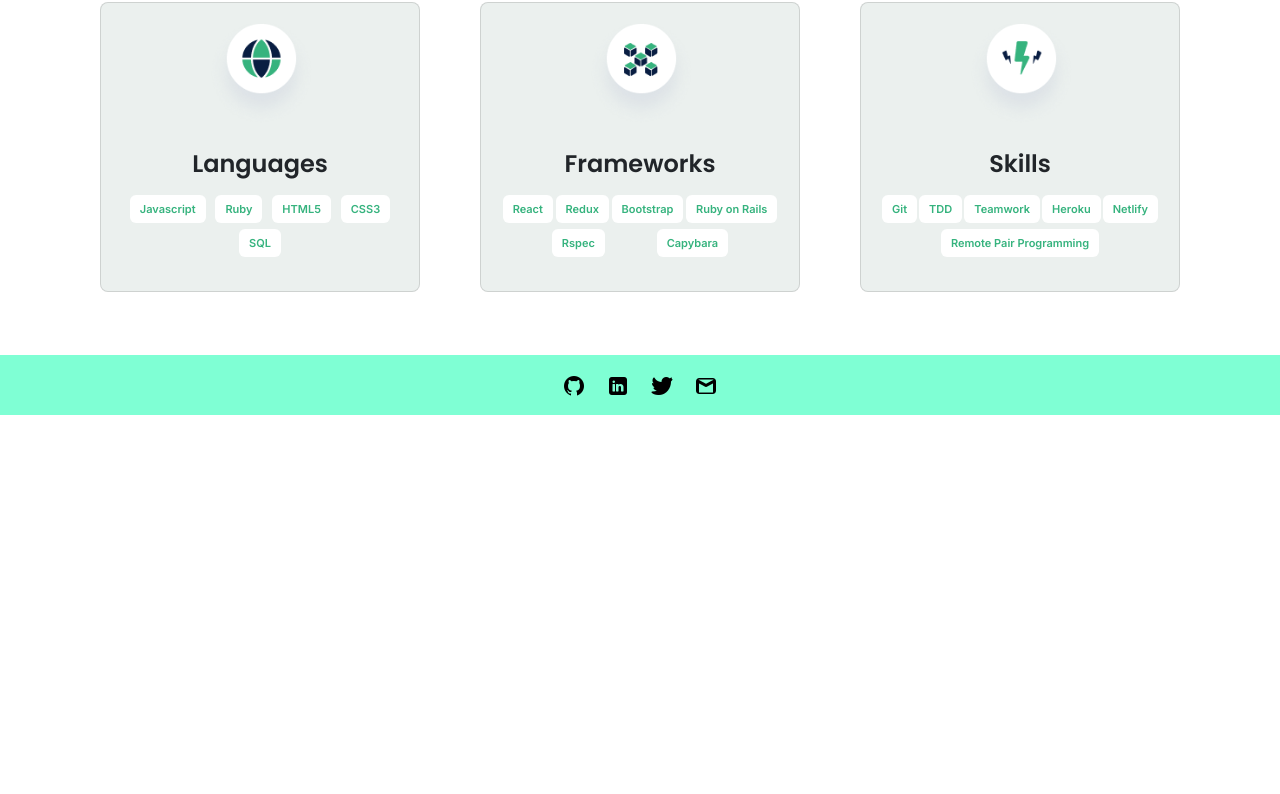
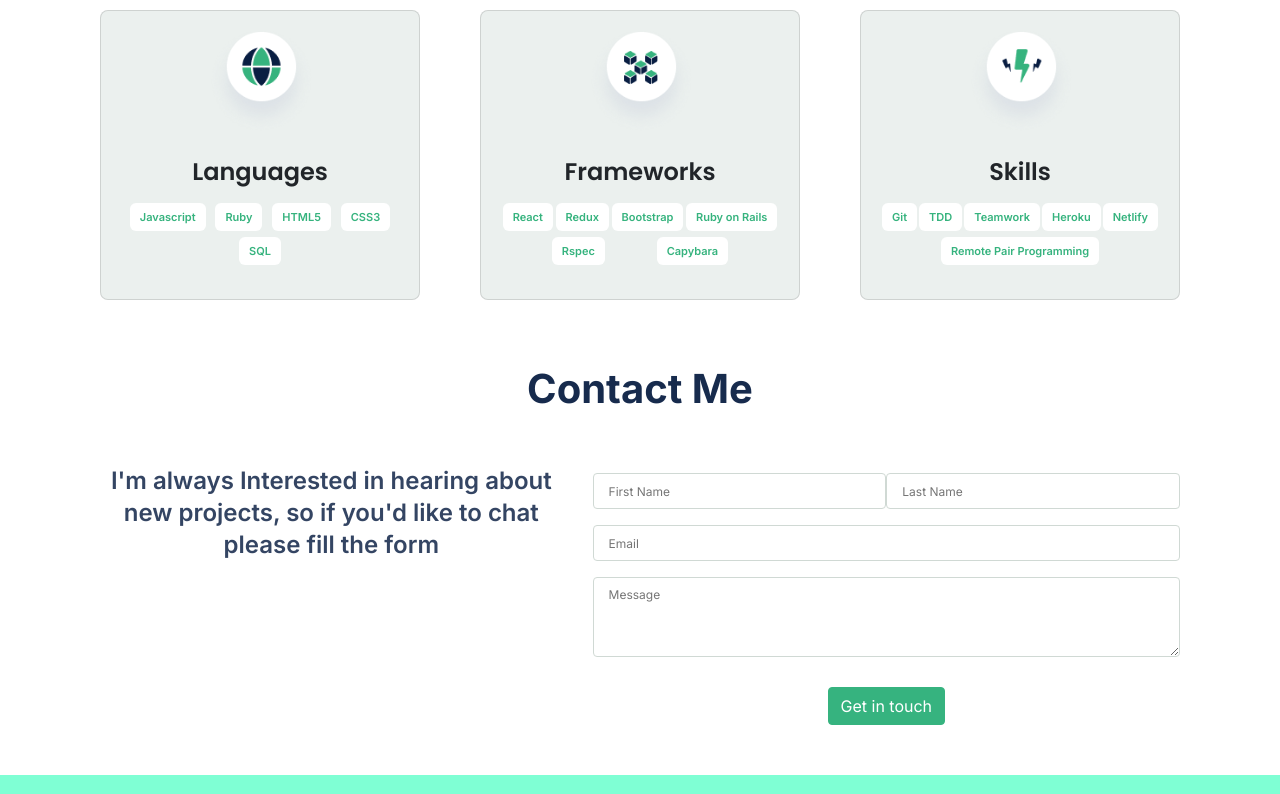
Before and after one commit to nriqu322/portfolio-ls, a React (Create React App) app: page / in a window 1280 px wide. Shown: the part 1991-2785 px from the top of the page. Before the commit the page ends 2406 px from the top, so only its background shows below. Built offline with nearby package versions, Linux system fonts and the light colour scheme.

Commit message:
finished about section

```diff
--- a/package.json
+++ b/package.json
@@ -7,10 +7,12 @@
     "@testing-library/react": "^11.1.0",
     "@testing-library/user-event": "^12.1.10",
     "bootstrap": "^4.5.3",
+    "emailjs-com": "^2.6.4",
     "react": "^17.0.1",
     "react-bootstrap": "^1.4.3",
     "react-dom": "^17.0.1",
     "react-scripts": "4.0.1",
+    "react-toastify": "^6.2.0",
     "web-vitals": "^0.2.4"
   },
   "scripts": {
--- a/src/App.css
+++ b/src/App.css
@@ -135,6 +135,42 @@
   border-radius: 6px;
  }
 
+ .about-container {
+   max-width: 1110px;
+   margin: 50px auto;
+ }
+
+ .about-info {
+   font-size: 24px;
+   font-weight: 600;
+   line-height: 32px;
+   color: #344563;
+   width: 70%;
+ }
+
+ .section-title {
+   font-weight: bold;
+   line-height: 52px;
+   color: #172B4D;
+ }
+
+ .contact-form {
+   margin: 0 15px;
+ }
+
+ .about-input {
+   border: 1px solid #D0D9D4;
+   border-radius: 4px;
+   height: 36px;
+   color: #6B778C;
+   font-size: 12px;
+ }
+
+ .contact-form textarea {
+   height: 80px;
+   padding-top: 8px;
+ }
+
 @media (max-width: 767px) {
   .card-container-row {
     display: flex;
--- a/src/App.js
+++ b/src/App.js
@@ -2,8 +2,9 @@
 import Header from './components/Header';
 import Main from './components/Main';
 import Portfolio from './components/Portfolio';
+import About from './components/About';
+import ContactForm from './components/Contact';
 import Footer from './components/Footer';
-import About from './components/About';
 import 'bootstrap/dist/css/bootstrap.min.css';
 import './App.css';
 
@@ -13,6 +14,7 @@
     <Main />
     <Portfolio />
     <About />
+    <ContactForm />
     <Footer />
   </div>
 );
--- a/src/components/About.js
+++ b/src/components/About.js
@@ -10,7 +10,7 @@
 const About = () => (
   <div className="mb-5">
     <div>
-      <h1>About me</h1>
+      <h1 className="section-title">About me</h1>
       <p className="intro-info">
         I can help you build a product, feature or website. Look through some of my projects,
         if you like what you see feel free to contact me. I&apos;m a reliable person and
--- a/src/components/Contact.js
+++ b/src/components/Contact.js
@@ -0,0 +1,56 @@
+import React from 'react';
+import emailjs from 'emailjs-com';
+import { ToastContainer, toast } from 'react-toastify';
+import 'react-toastify/dist/ReactToastify.min.css';
+
+const ContactForm = () => {
+  const sendEmail = e => {
+    e.preventDefault();
+
+    emailjs.sendForm('service_57ao26a', 'portfolio_template', e.target, 'user_HRrz3g2IoVn9uQDnFiLKI')
+      .then(result => {
+        toast.success(`Form sent!, Status: ${result.text}`, {
+          position: 'bottom-right',
+          autoClose: 4000,
+          hideProgressBar: true,
+          closeOnClick: true,
+          pauseOnHover: true,
+          draggable: false,
+          className: 'submit-feedback success',
+        });
+      }, error => {
+        toast.error(`Form failed to send! Error: ${error.text}`, {
+          position: 'bottom-right',
+          autoClose: 4000,
+          hideProgressBar: true,
+          closeOnClick: true,
+          pauseOnHover: true,
+          draggable: false,
+          className: 'submit-feedback fail',
+        });
+      });
+    e.target.reset();
+  };
+
+  return (
+    <>
+      <h1 className="section-title">Contact Me</h1>
+      <div className="about-container d-md-flex justify-content-between">
+        <div className="about-info mx-auto">
+          I&apos;m always Interested in hearing about new projects,
+          so if you&apos;d like to chat please fill the form
+        </div>
+        <form className="contact-form" onSubmit={sendEmail}>
+          <input className="about-input my-2 col-12 col-sm-6" id="firstname-input" placeholder="First Name" name="firstname" type="text" required />
+          <input className="about-input my-2 col-12 col-sm-6" id="lastname-input" placeholder="Last Name" name="lastname" type="text" required />
+          <input className="about-input my-2 col-12" id="email-input" placeholder="Email" name="email" type="text" required />
+          <textarea className="about-input my-2 col-12" id="message-input" placeholder="Message" name="message" type="textarea" required />
+          <input className="details-btn mt-3 btn btn-success" type="submit" value="Get in touch" />
+        </form>
+      </div>
+      <ToastContainer />
+    </>
+  );
+};
+
+export default ContactForm;
--- a/src/components/Portfolio.js
+++ b/src/components/Portfolio.js
@@ -6,7 +6,7 @@
 
 const Portfolio = () => (
   <div>
-    <h1>My Recent Work</h1>
+    <h1 className="section-title">My Recent Work</h1>
     <Container className="portfolio-cards mb-5">
       <Row className="card-container-row">
         <Card className="card-container" style={{ width: '320px', height: '411px' }}>
```
Also changed, not shown: src/components/details.js (added), 2 other files (tests, documents, lock files or other folders).
